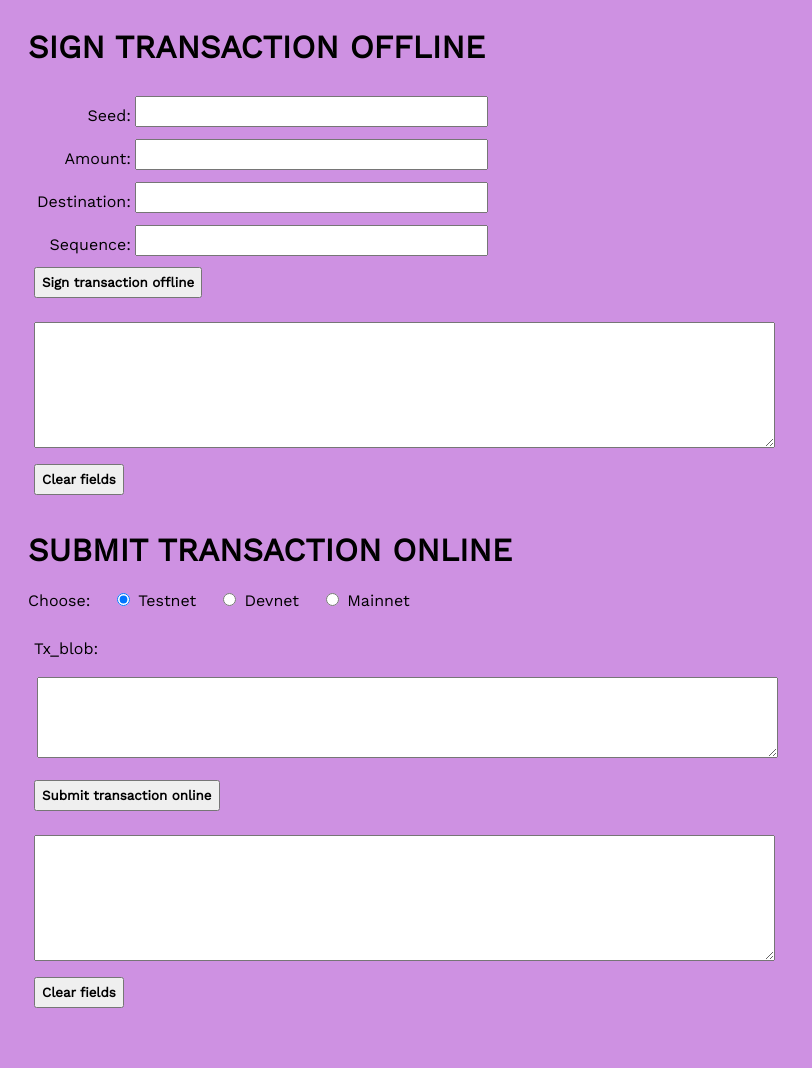
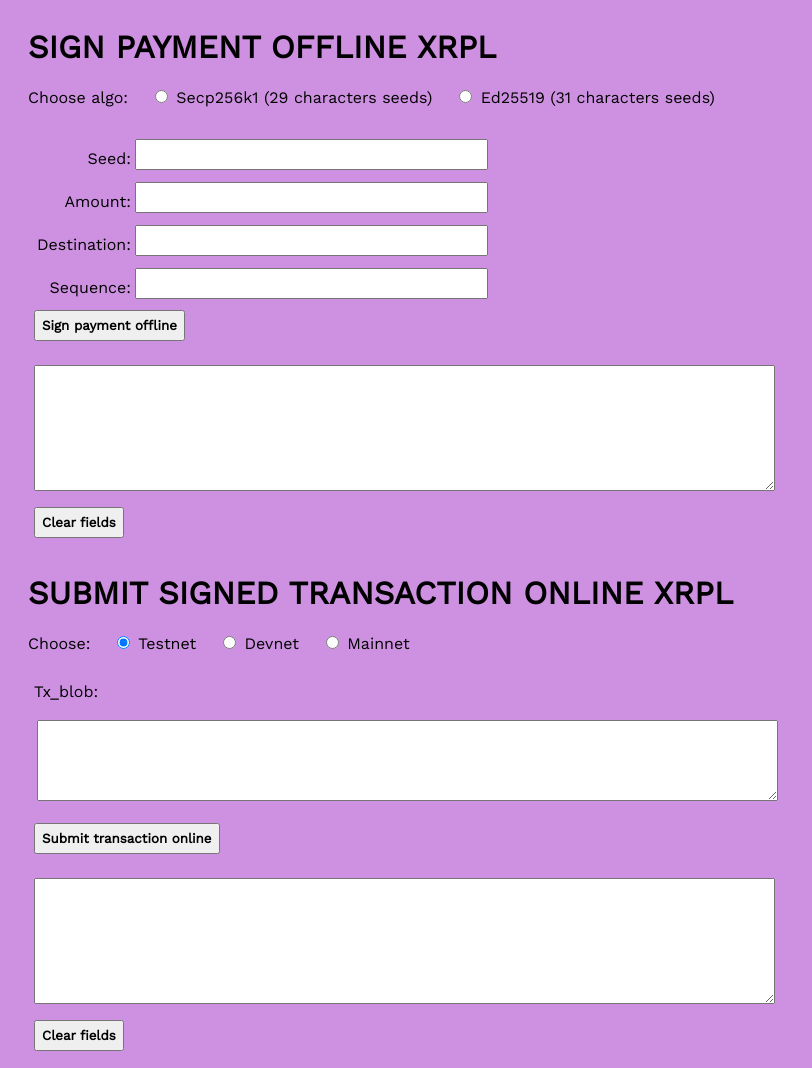
Before and after one commit to JosepMariaVila/SIGN-PAYMENT-OFFLINE-XRPL-xrpl.js-library, a website: page signsubmit.html in a window 1280 px wide. Shown: the whole page, without its empty margins (0-812 px from the left). Drawn offline with nearby package versions, Linux system fonts and the light colour scheme.

Commit message:
Add files via upload

```diff
--- a/signsubmit.html
+++ b/signsubmit.html
@@ -1,6 +1,6 @@
 <html>
   <head>
-    <title>SIGN SUBMIT</title>
+    <title>SIGN PAYMENT OFFLINE XRPL</title>
     <link href='https://fonts.googleapis.com/css?family=Work Sans' rel='stylesheet'>
     <style>
        body{font-family: "Work Sans", sans-serif;padding: 20px;background: #ce91e2;}
@@ -25,8 +25,17 @@
 <!-- ********************** The Form ****************************** -->
 
   <body>
-    <h1>SIGN TRANSACTION OFFLINE</h1>
-    <form id="theForm">
+    <h1>SIGN PAYMENT OFFLINE XRPL</h1>
+    <form id="theForm2">
+      Choose algo:
+      &nbsp;&nbsp;
+      <input type="radio" id="secp" name="algorit" value="secp256k1">
+      <label for="secpp">Secp256k1 (29 characters seeds)</label>
+      &nbsp;&nbsp;
+      <input type="radio" id="ed" name="algorit" value="ed25519">
+      <label for="dedd">Ed25519 (31 characters seeds)</label>
+      &nbsp;&nbsp;
+      <br/><br/>
       <table>
         <tr valign="top">
           <td>
@@ -71,7 +80,7 @@
                       </td>
                     </tr>
                   </table>
-                  <button type="button" onClick="sign1()">Sign transaction offline</button>
+                  <button type="button" onClick="sign1()">Sign payment offline</button>
                   <p align="right">
                     <textarea id="standbyResultField" cols="90" rows="8" ></textarea>
                   </p>
@@ -85,7 +94,7 @@
       </table>
     </form>
 
-    <h1>SUBMIT TRANSACTION ONLINE</h1>
+    <h1>SUBMIT SIGNED TRANSACTION ONLINE XRPL</h1>
     <form id="theForm">
       Choose:
       &nbsp;&nbsp;
--- a/signsubmit.js
+++ b/signsubmit.js
@@ -1,6 +1,17 @@
+// ******************** GET ALGORITHM ********
+function getAlgo() {
+  let algo;
+  if (document.getElementById("secp").checked) algo = "secp256k1";
+  if (document.getElementById("ed").checked) algo = "ed25519";
+  return algo;
+} // End of getAlgo()
+
 // ******************** SIGN TRANSACTION OFFLINE ********
 async function sign1() {
-  const wallet = xrpl.Wallet.fromSeed(standbySeedField.value);
+  let algo = getAlgo();
+  const wallet = xrpl.Wallet.fromSeed(standbySeedField.value, {
+    algorithm: algo,
+  });
   const amount = standbyAmountField.value;
   const seq = Number(sequenceField.value);
 
```
